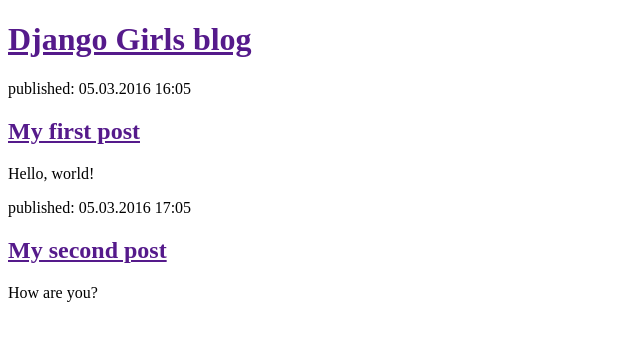
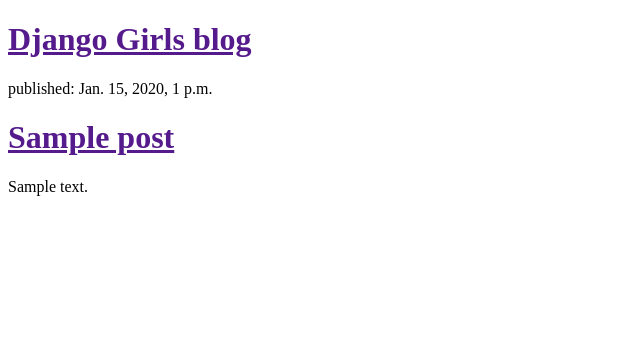
Before and after one commit to aively/my-first-blog, a Django app: template blog/templates/blog/post_list.html in a window 1280 px wide. Shown: the top 341 px of the page, without its empty margins (0-640 px from the left). Run offline with Django 3.2, Linux system fonts and the light colour scheme; the template is opened without the code that fills it: values that come from a table or form of the project are taken from there, others are empty; tables that the repository leaves empty hold one stand-in row (values such as "Sample post").

Commit message:
Modified templates to display posts from database.

```diff
--- a/blog/templates/blog/post_list.html
+++ b/blog/templates/blog/post_list.html
@@ -7,16 +7,13 @@
         <div>
             <h1><a href="">Django Girls blog</a></h1>
         </div>
+    {% for post in posts %}
         <div>
-            <p>published: 05.03.2016 16:05</p>
-            <h2><a href="">My first post</a></h2>
-            <p>Hello, world!</p>
+            <p>published: {{ post.published_date }}</p>
+            <h1><a href="">{{ post.title }}</a></h1>
+            <p>{{ post.text|linebreaks }}</p>
         </div>
-        <div>
-            <p>published: 05.03.2016 17:05</p>
-            <h2><a href="">My second post</a></h2>
-            <p>How are you?</p>
-        </div>
+    {% endfor %}
 
     </body>
 
--- a/blog/views.py
+++ b/blog/views.py
@@ -1,4 +1,7 @@
 from django.shortcuts import render
+from django.utils import timezone
+from .models import Post
 
 def post_list(request):
-    return render(request, 'blog/post_list.html', {})
+    posts = Post.objects.filter(published_date__lte=timezone.now()).order_by('published_date')
+    return render(request, 'blog/post_list.html', {'posts': posts})
```
